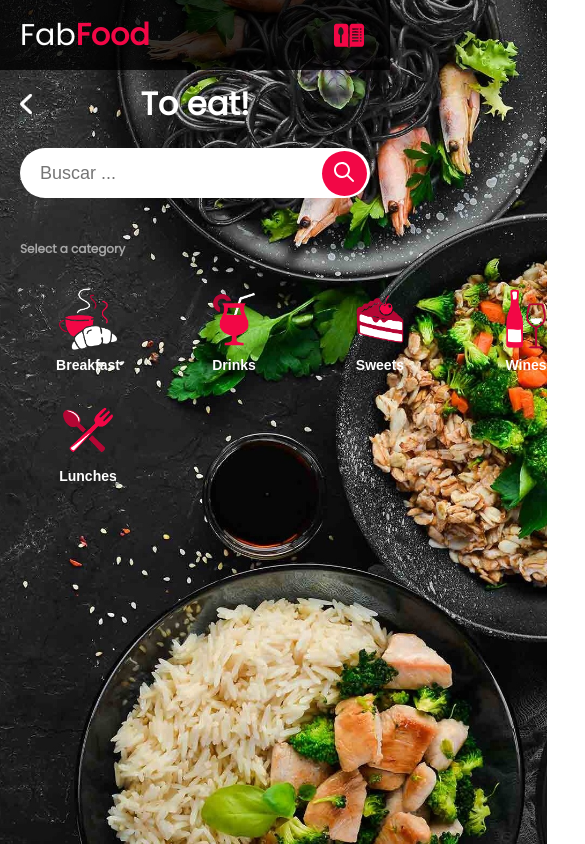
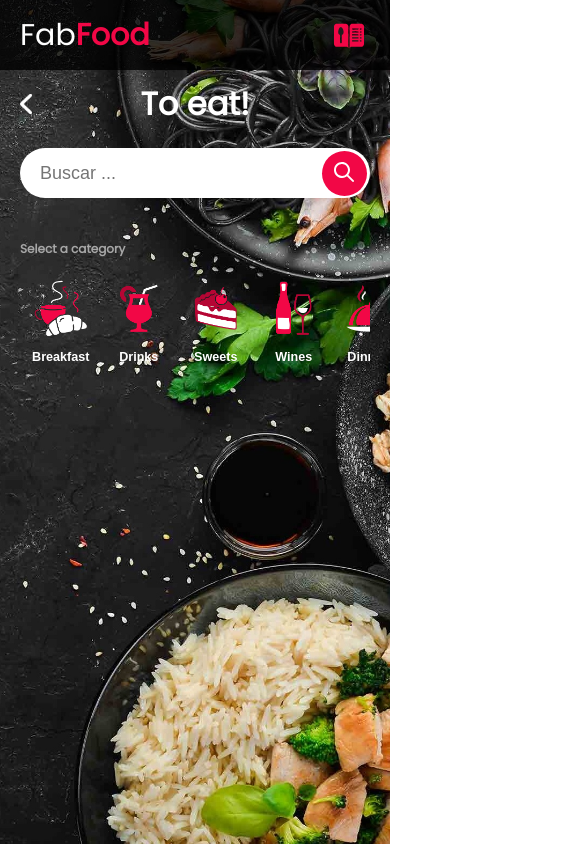
Before and after one commit to FabianXRL16/FabFood, a Vue app: page /findfood in a window 390 px wide. Shown: the top 844 px of the page, 585 px wide, since content can reach past the window. Built offline with nearby package versions, Linux system fonts and the light colour scheme.

Commit message:
Content of categories with scroll bar

```diff
--- a/src/components/groups/categories.vue
+++ b/src/components/groups/categories.vue
@@ -50,21 +50,19 @@ export default {
   font-size: 14px;
 }
 .content__category {
-  display: grid;
-  grid-template-columns: repeat(6, 1fr);
-  gap: 10px;
-  width: 100%;
-  justify-items: center;
+  display: flex;
+  justify-content: space-between;
+  max-height: 200px;
   box-sizing: border-box;
-  padding: 10px 0;
+  overflow-x: auto;
+}
+.content__category::-webkit-scrollbar{
+  width: 0;
+
 }
 @media (max-width: 820px) {
   .categories {
     padding: var(--p-main-mobile);
-  }
-  .content__category {
-    grid-template-columns: repeat(auto-fill, minmax(120px, 1fr));
-    width: 720px;
   }
   .title {
     font-size: 12px;
--- a/src/components/items/category.vue
+++ b/src/components/items/category.vue
@@ -14,31 +14,23 @@ export default {
 <style scoped>
 @import "../../assets/styles/variables.css";
 .category{
+    min-width: 80px;
     height: 100.8px;
-    width: 100.8px;
     border-radius: 50px;
     display: grid;
     grid-auto-flow: row;
-    transform: scale(1);
+    gap: 10px;
+    transform: scale(.9);
     transition: .3s;
     border: none;
     background-color: transparent;
     cursor: pointer;
+    outline: none;
 }
 .category:hover{
     content: "";
-    transform: scale(1.2);
+    transform: scale(1.1);
     transition: .3s;
-    position: relative;
-}
-.category:hover::before{
-    content: "";
-    position: absolute;
-    width: 100.8px;
-    height: 10px;
-    border-radius: 100%;
-    bottom: -10px;
-    background-color: red;
 }
 .category img{
     height: 70px;
@@ -46,10 +38,15 @@ export default {
 }
 .category h3{
     color: var(--white);
-    font-size: 16px;
+    font-size: 18px;
     text-align: center;
     margin: 0;
 }
+  @media (max-width: 520px){
+    .category{
+      min-width: calc(25vw - 20px);
+    }
+  }
 @media (max-width: 820px) {
     .category h3{
         font-size: 14px;
```
